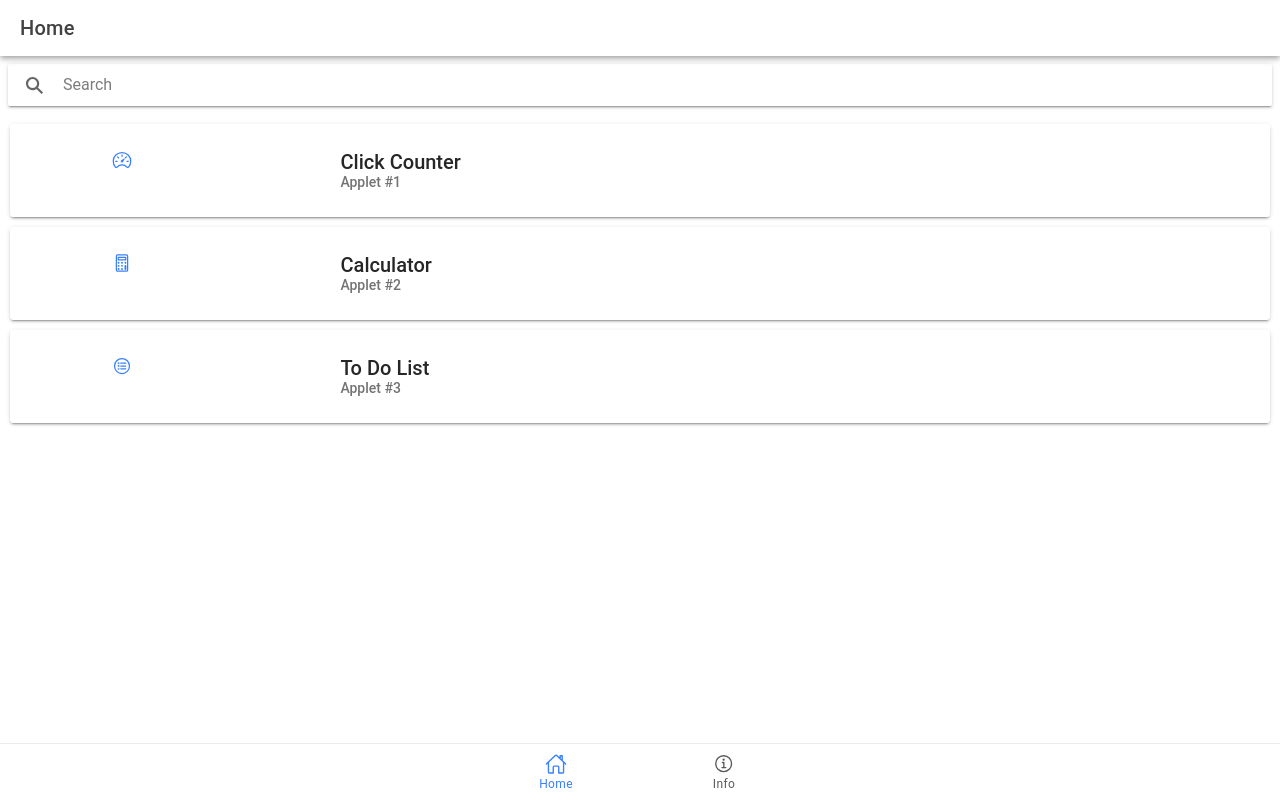
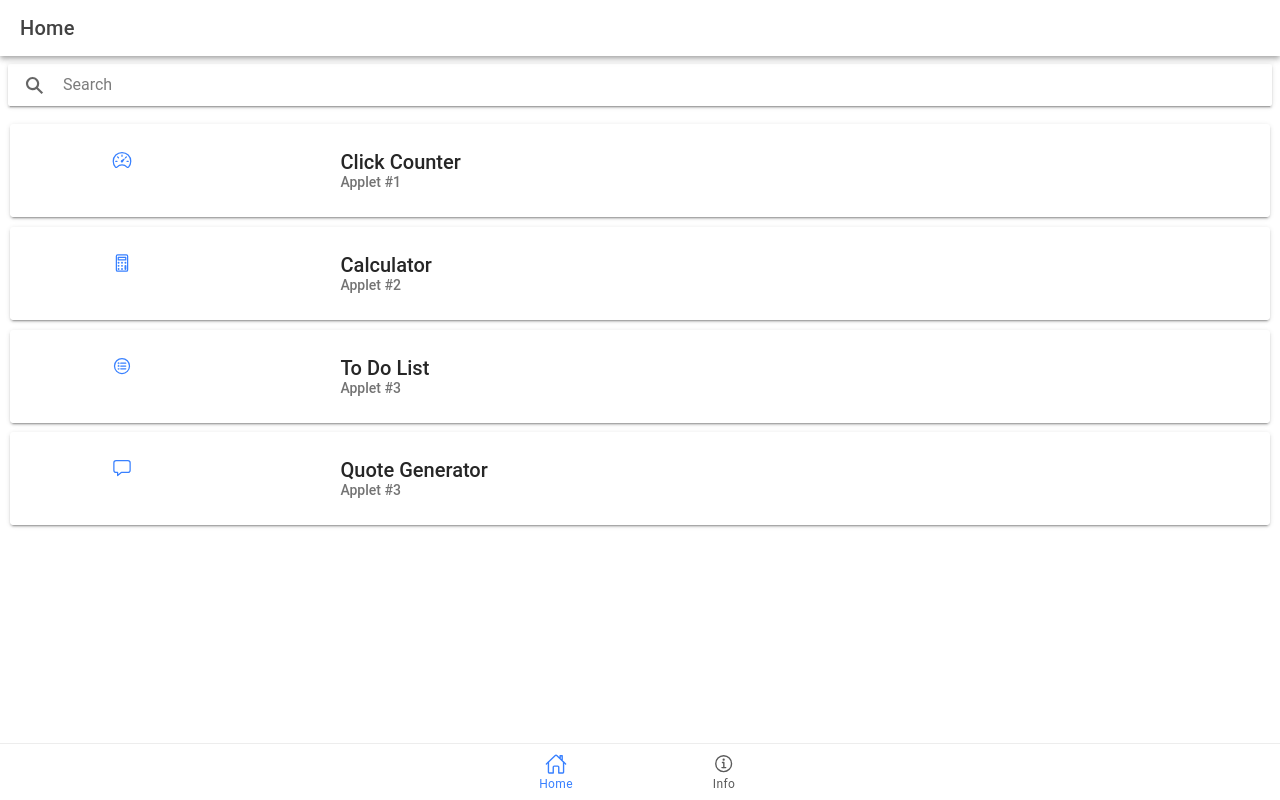
Before and after one commit to JhnDm/ion-t-Domo, a React (Vite) app: page /home in a window 1280 px wide. Built offline with nearby package versions, Linux system fonts and the light colour scheme.

Commit message:
added quote generator sa home

```diff
--- a/src/pages/home.tsx
+++ b/src/pages/home.tsx
@@ -3,7 +3,7 @@ import { IonContent, IonHeader, IonPage, IonTitle, IonToolbar,IonCard,IonCardCon
 import { useHistory } from 'react-router-dom'; // Import useHistory hook
 
 import './home.css';
-import { calculatorOutline, closeOutline, listCircleOutline, listOutline, speedometerOutline } from 'ionicons/icons';
+import { calculatorOutline, chatboxOutline, closeOutline, listCircleOutline, listOutline, speedometerOutline } from 'ionicons/icons';
 
 const Home: React.FC = () => {
   const history = useHistory(); // Initialize useHistory hook
@@ -30,7 +30,12 @@ const Home: React.FC = () => {
       subtitle: 'Applet #3',
       link: '/ToDolistApp'
     },
-
+    {
+      title: 'Quote Generator',
+      icon: chatboxOutline,
+      subtitle: 'Applet #3',
+      link: '/quotegenerator'
+    },
 
   ];
 
```
Also changed, not shown: src/pages/quotegenerator.tsx (added).
